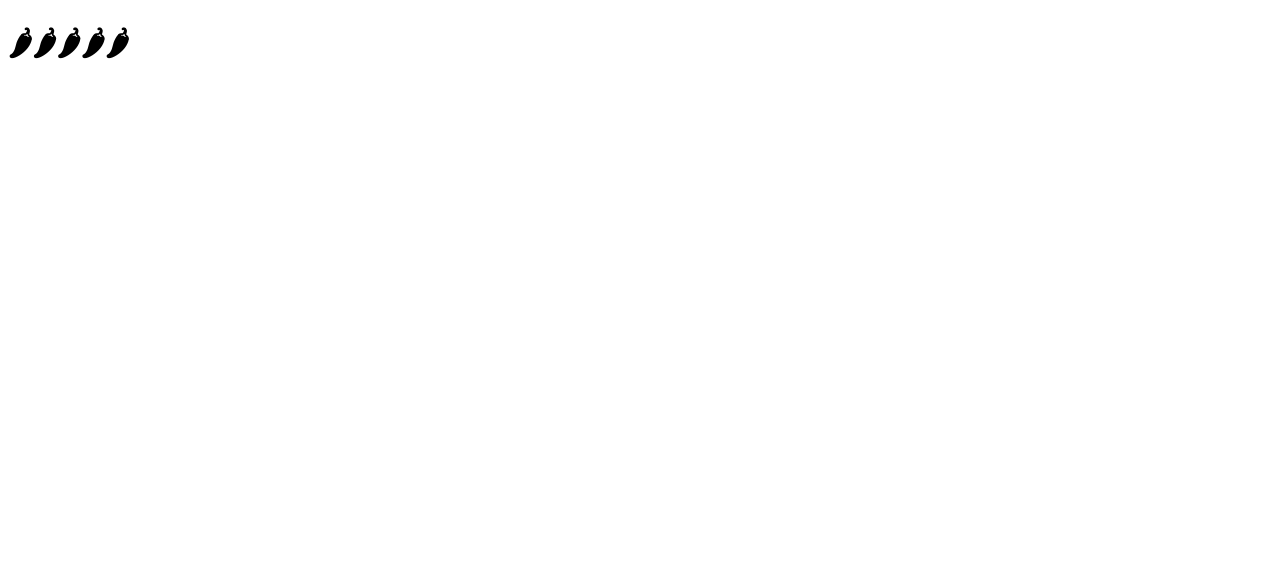
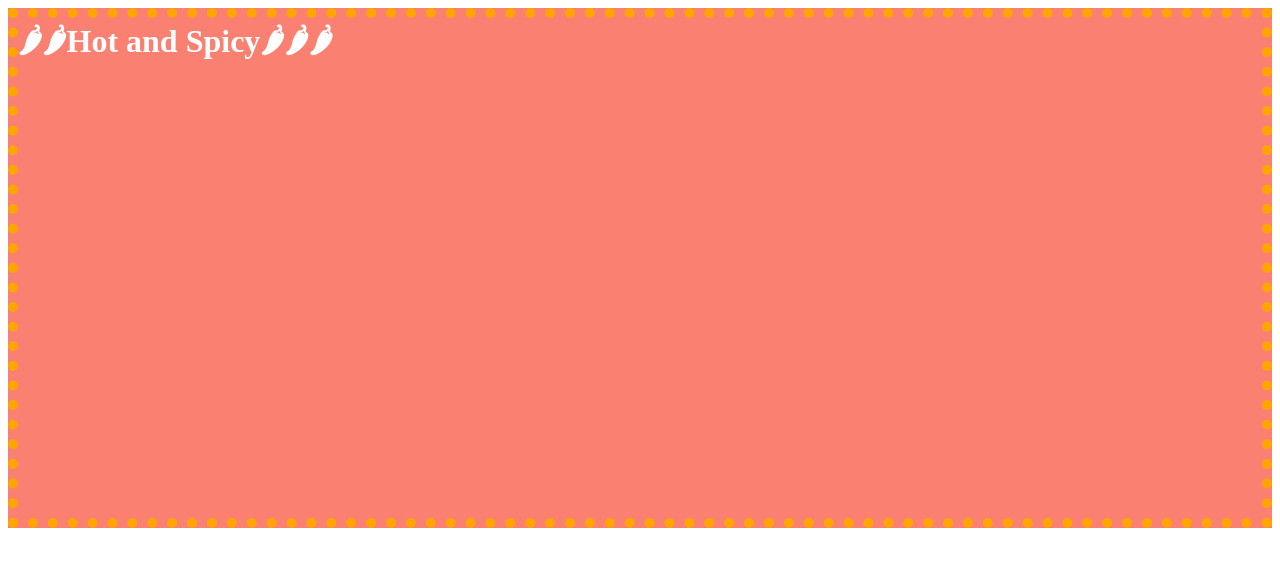
Before and after one commit to jhandrahan/branching-practice, a plain HTML site: page index.html in a window 1280 px wide. Drawn offline with Linux system fonts and the light colour scheme.

Commit message:
update header

```diff
--- a/index.html
+++ b/index.html
@@ -5,8 +5,22 @@
   <meta name="viewport" content="width=device-width, initial-scale=1.0">
   <meta http-equiv="X-UA-Compatible" content="ie=edge">
   <title>Git branching lesson on test</title>
+  <link rel="stylesheet" href="./styles/styles.css">
 </head>
+
+<style>
+  h1{
+    height: 500px;
+    color: white;
+    background-color: salmon;
+    border: 10px dotted orange;
+  }
+
+</style>
 <body>
-  <h1>🌶🌶🌶🌶🌶</h1>
+  <header>
+    <h1>🌶🌶Hot and Spicy🌶🌶🌶</h1>
+  </header>
+
 </body>
 </html>
--- /dev/null
+++ b/styles/styles.css
@@ -0,0 +1,5 @@
+h1{
+    background-color: blue;
+    margin: 0 auto;
+    padding: 0;
+}
```
